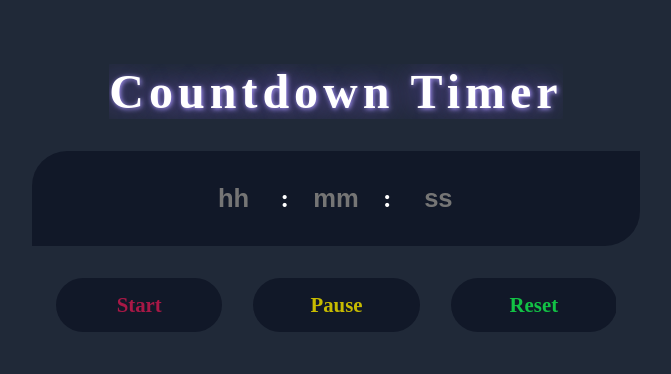
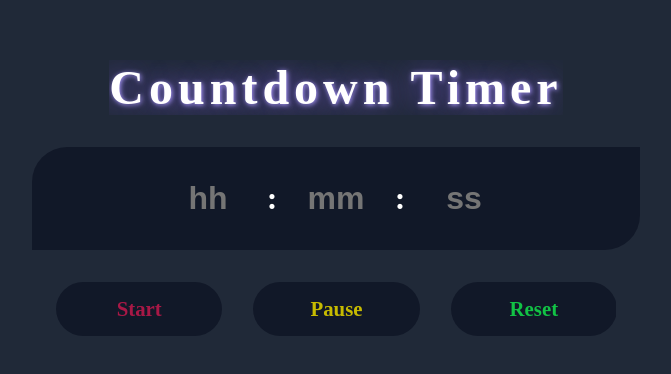
Before and after one commit to dphuong2103/CountdownTimer, a website: page index.html in a window 1280 px wide. Shown: the part 210-584 px from the top of the page, without its empty margins (304-975 px from the left). Drawn offline with nearby package versions, Linux system fonts and the light colour scheme.

Commit message:
fixed time font-size

```diff
--- a/style.css
+++ b/style.css
@@ -51,7 +51,7 @@ body {
   background-color: transparent;
   color: white;
   border: none;
-  font-size: clamp(1.3em, 2vw, 2em);
+  font-size: clamp(1em, 5vw, 2em);
   font-weight: bold;
   outline: none;
 }
```
